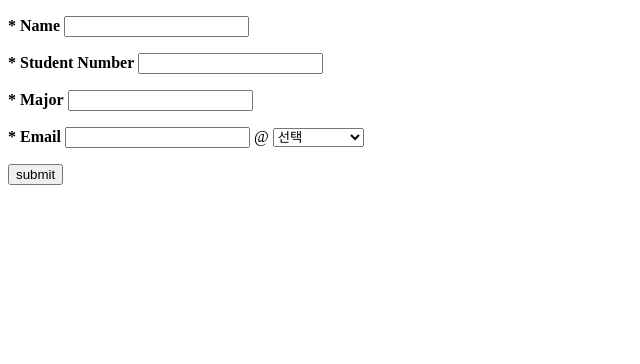
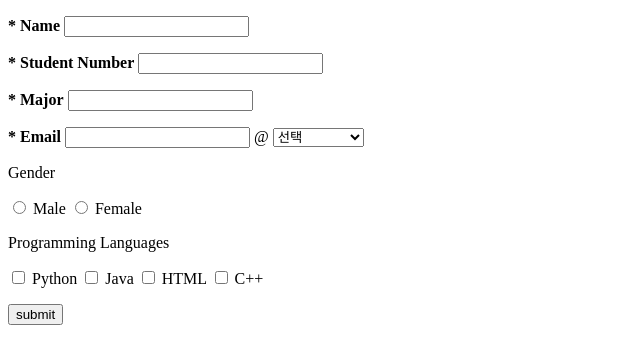
Before and after one commit to ysk8448/2023-1-OSSPrac-Welcome-6, a Python web app: template templates/main.html in a window 1280 px wide. Shown: the top 364 px of the page, without its empty margins (0-640 px from the left). Run offline with Jinja, Linux system fonts and the light colour scheme; the template is opened without the code that fills it, so the values that code supplies are empty.

Commit message:
2023-05-07 [A] main.html 성별, 프로그래밍언어 선택폼 구현

```diff
--- a/templates/main.html
+++ b/templates/main.html
@@ -39,6 +39,16 @@
             </select>
         </p>
 
+        <p>Gender</p>
+        <input type="radio" name="Gender" value="Male" /> Male
+        <input type="radio" name="Gender" value="Female" /> Female
+
+        <p>Programming Languages</p>
+        <input type="checkbox" name="ProgrammingLanguages" value="Python" /> Python
+        <input type="checkbox" name="ProgrammingLanguages" value="Java" /> Java
+        <input type="checkbox" name="ProgrammingLanguages" value="HTML" /> HTML
+        <input type="checkbox" name="ProgrammingLanguages" value="C++" /> C++
+
         <p><button type='submit' value="submit">submit</button></p>
 
     </form>
```
